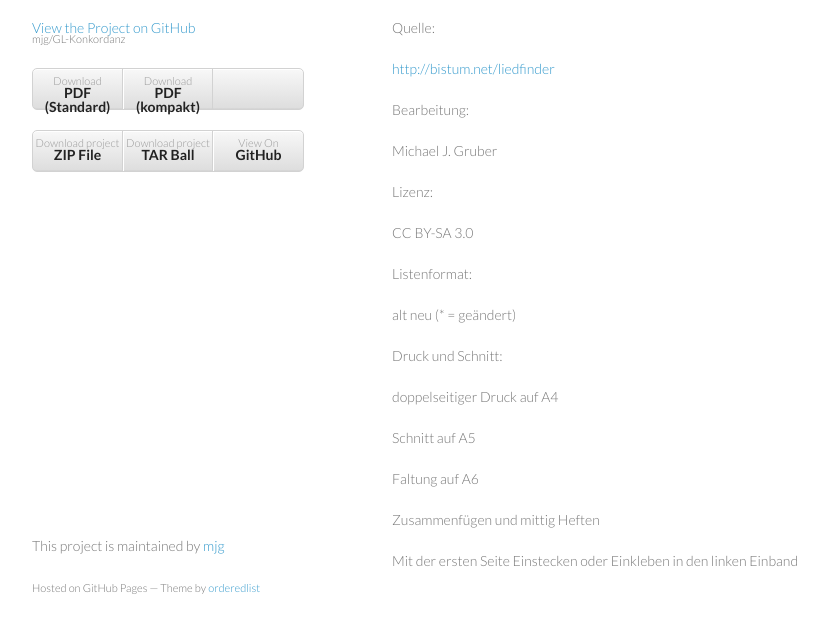
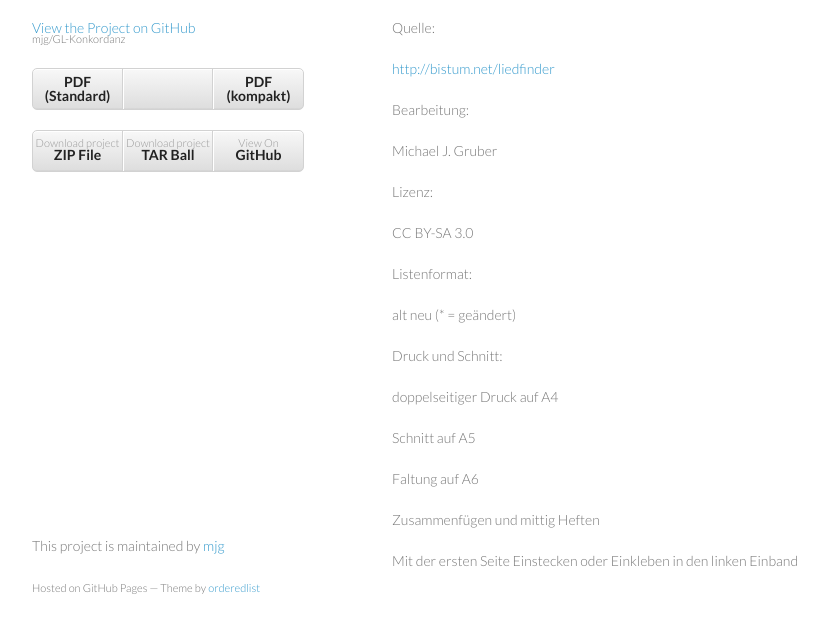
Before and after one commit to mjg/GL-Konkordanz, a plain HTML site: page index.html in a window 1280 px wide. Shown: the part 133-766 px from the top of the page, without its empty margins (178-1006 px from the left). Drawn offline with Linux system fonts and the light colour scheme.

Commit message:
work around default insistence on 3 columns

```diff
--- a/index.html
+++ b/index.html
@@ -22,8 +22,9 @@
 
 
         <ul>
-          <li><a href="https://github.com/mjg/GL-Konkordanz/raw/master/konkordanz.pdf">Download <strong>PDF (Standard)</strong></a></li>
-          <li><a href="https://github.com/mjg/GL-Konkordanz/raw/kompakt/konkordanz.pdf">Download <strong>PDF (kompakt)</strong></a></li>
+          <li><a href="https://github.com/mjg/GL-Konkordanz/raw/master/konkordanz.pdf"><strong>PDF (Standard)</strong></a></li>
+          <li></li>
+          <li><a href="https://github.com/mjg/GL-Konkordanz/raw/kompakt/konkordanz.pdf"><strong>PDF (kompakt)</strong></a></li>
         </ul>
         <ul>
           <li><a href="https://github.com/mjg/GL-Konkordanz/zipball/master">Download project <strong>ZIP File</strong></a></li>
```
